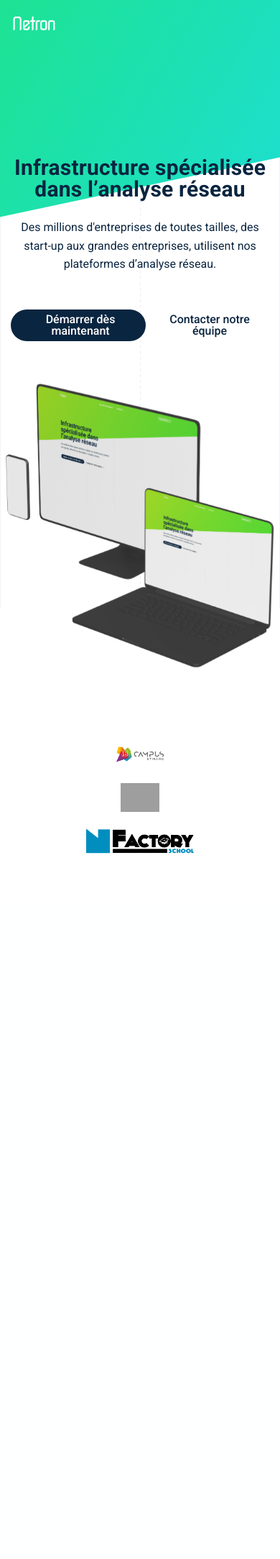
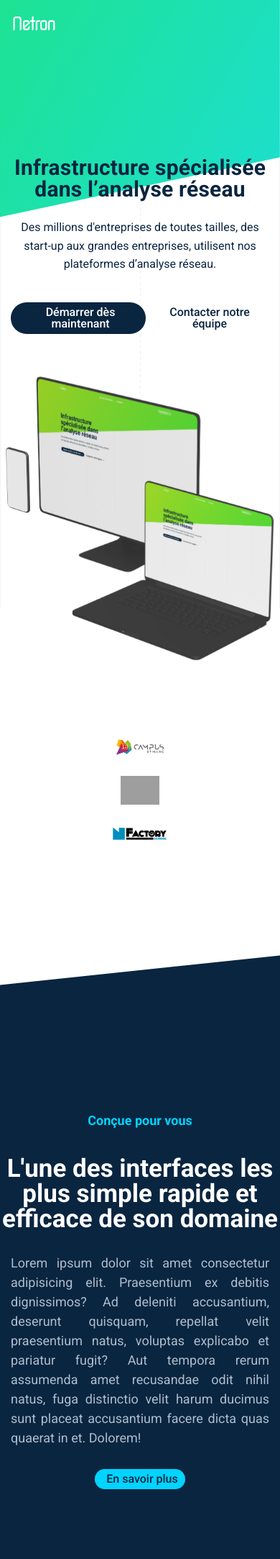
Before and after one commit to needforschool/netron, a PHP site: page /design.html in a window 390 px wide. Shown: the top 2166 px of the page at 72% size. Before the commit the page ends 1186 px from the top, so only its background shows below. Run offline with PHP 8.4, Linux system fonts and the light colour scheme; grey boxes are pictures that could not be loaded.

Commit message:
style - preview

```diff
--- a/assets/css/style.css
+++ b/assets/css/style.css
@@ -45,8 +45,9 @@
 :root {
     --white: #fff;
     --black: #000;
-    --orange: #ce8d14;
+    --gray: #adbdcc;
     --blue-primary: #0a2540;
+    --blue-secondary: #00d4ff;
     --regular: 400;
     --semi-bold: 500;
     --bold: 700;
@@ -118,8 +119,14 @@
     background-color: var(--blue-primary);
 }
 
-.btn.btn-blue-primary:hover {
-    opacity: .6;
+.btn.btn-blue-secondary {
+    color: var(--blue-primary);
+    background-color: var(--blue-secondary);
+}
+
+.btn.btn-blue-secondary:hover {
+    background-color: var(--white);
+    opacity: 1;
 }
 
 .btn .btn-arrow {
@@ -184,6 +191,39 @@
     height: 100%;
 }
 
+/* background */
+
+.background-rainbow {
+    z-index: -10;
+    height: 600px;
+    width: 100%;
+    left: 0;
+    right: 0;
+    top: -340px;
+    bottom: 0;
+    position: absolute;
+    background: linear-gradient(124deg, #ff2400, #e81d1d, #e8b71d, #e3e81d, #1de840, #1ddde8, #2b1de8, #dd00f3, #dd00f3);
+    background-size: 1800% 1800%;
+    -webkit-animation: rainbow 18s ease infinite;
+    -z-animation: rainbow 18s ease infinite;
+    -o-animation: rainbow 18s ease infinite;
+    animation: rainbow 18s ease infinite;
+    transform: skeWy(-12deg);
+}
+
+.background-blue-primary {
+    z-index: -10;
+    height: 100%;
+    width: 100%;
+    left: 0;
+    right: 0;
+    top: 0px;
+    bottom: 0;
+    position: absolute;
+    background-color: var(--blue-primary);
+    transform: skeWy(-6deg);
+}
+
 /* header */
 
 #header {
@@ -230,24 +270,6 @@
     flex-direction: column;
 }
 
-#layout .background-rainbow {
-    z-index: -10;
-    height: 600px;
-    width: 100%;
-    left: 0;
-    right: 0;
-    top: -340px;
-    bottom: 0;
-    position: absolute;
-    background: linear-gradient(124deg, #ff2400, #e81d1d, #e8b71d, #e3e81d, #1de840, #1ddde8, #2b1de8, #dd00f3, #dd00f3);
-    background-size: 1800% 1800%;
-    -webkit-animation: rainbow 18s ease infinite;
-    -z-animation: rainbow 18s ease infinite;
-    -o-animation: rainbow 18s ease infinite;
-    animation: rainbow 18s ease infinite;
-    transform: skeWy(-12deg);
-}
-
 #layout .layout-wrapper {
     display: flex;
 }
@@ -271,7 +293,7 @@
 }
 
 #layout .layout-wrapper .layout-text .layout-text-btn {
-    margin-top: 50px;
+    margin-top: 40px;
     display: flex;
 }
 
@@ -296,8 +318,7 @@
 }
 
 #layout .layout-partners .layout-partners-link {
-    width: 100%;
-    max-width: 100px;
+    width: 0;
     display: flex;
     justify-content: center;
 }
@@ -305,6 +326,67 @@
 #layout .layout-partners .layout-partners-link .layout-partners-img {
     height: 40px;
     width: auto;
+}
+
+#preview {
+    margin-top: 100px;
+    display: flex;
+    flex-direction: column;
+    position: relative;
+    padding: 200px 0;
+    color: var(--white);
+}
+
+#preview .preview-wrapper {
+    display: flex;
+}
+
+#preview .preview-wrapper .preview-text {
+    flex: 1;
+}
+
+#preview .preview-wrapper .preview-text .preview-text-tag {
+    color: var(--blue-secondary);
+    font-weight: var(--bold);
+    font-size: 18px;
+}
+
+#preview .preview-wrapper .preview-text .preview-text-title {
+    margin-top: 40px;
+    font-size: 35px;
+    font-weight: var(--bold);
+}
+
+#preview .preview-wrapper .preview-text .preview-text-desc {
+    margin-top: 30px;
+    font-size: 18px;
+    color: var(--gray);
+    line-height: 1.5;
+}
+
+#preview .preview-wrapper .preview-text .preview-text-btn {
+    margin-top: 30px;
+    display: flex;
+}
+
+#preview .preview-wrapper .preview-slider {
+    display: flex;
+    flex: 1;
+    align-items: center;
+    justify-content: center;
+}
+
+#preview .preview-wrapper .preview-slider .swiper-container {
+    width: 300px;
+    max-width: 100%;
+    height: 300px;
+    margin: 0;
+}
+
+#preview .preview-wrapper .preview-slider .swiper-slide {
+    background-position: center;
+    background-size: cover;
+    border-radius: 3px;
 }
 
 @media only screen and (max-width: 1098px) {
@@ -326,17 +408,15 @@
     #header .navbar .btn.btn-white {
         display: none;
     }
-    #layout .layout-wrapper {
+    #layout .layout-wrapper, #preview .preview-wrapper {
         flex-direction: column;
+        text-align: center;
     }
     #layout .layout-wrapper .layout-text .layout-text-title {
         text-align: center;
         font-size: 30px;
     }
-    #layout .layout-wrapper .layout-text .layout-text-desc {
-        text-align: center;
-    }
-    #layout .layout-wrapper .layout-text .layout-text-btn {
+    #layout .layout-wrapper .layout-text .layout-text-btn, #preview .preview-wrapper .preview-text .preview-text-btn {
         justify-content: center;
     }
     #layout .layout-partners {
@@ -346,6 +426,13 @@
     }
     #layout .layout-partners .layout-partners-link {
         margin: 10px 0;
+    }
+    #preview .preview-wrapper .preview-slider {
+        margin-top: 100px;
+    }
+    .preview-text-desc{
+        text-align: justify;
+        margin: 15px;
     }
 }
 
--- a/assets/js/script.js
+++ b/assets/js/script.js
@@ -0,0 +1,37 @@
+// var mySwiper = new Swiper('.swiper-container', {
+//     // Optional parameters
+//     direction: 'vertical',
+//     loop: true,
+
+//     // If we need pagination
+//     pagination: {
+//       el: '.swiper-pagination',
+//     },
+
+//     // Navigation arrows
+//     navigation: {
+//       nextEl: '.swiper-button-next',
+//       prevEl: '.swiper-button-prev',
+//     },
+
+//     // And if we need scrollbar
+//     scrollbar: {
+//       el: '.swiper-scrollbar',
+//     },
+//   })
+
+var swiper = new Swiper('.swiper-container', {
+  effect: 'cube',
+  grabCursor: true,
+  loop: true,
+  cubeEffect: {
+    shadow: true,
+    slideShadows: true,
+    shadowOffset: 20,
+    shadowScale: 0.94,
+  },
+  autoplay: {
+    delay: 5000,
+    disableOnInteraction: false,
+  }
+});
--- a/design.html
+++ b/design.html
@@ -4,6 +4,7 @@
 <head>
     <meta charset="UTF-8">
     <meta name="viewport" content="width=device-width, initial-scale=1.0">
+    <link rel="stylesheet" href="https://unpkg.com/swiper/swiper-bundle.min.css">
     <link rel="stylesheet" href="assets/css/style.css">
     <title>Netron</title>
 
@@ -77,24 +78,68 @@
             </div>
         </div>
         <div class="layout-partners container">
-            <a href="https://campus-saint-marc.com/" class="layout-partners-link">
-                <img class="layout-partners-img"
-                    src="./assets/img/campus.png"
-                    alt="Logo Partner Campus Saint Marc ">
+            <a href="https://campus-saint-marc.com/" class="layout-partners-link" target="_blank">
+                <img class="layout-partners-img" src="./assets/img/campus.png" alt="Logo Partner Campus Saint Marc ">
             </a>
 
-            <a href="https://onruntime.com/" class="layout-partners-link">
-                <img class="layout-partners-img"
-                    src="https://cdn.onruntime.com/img/logo/logo.png"
+            <a href="https://onruntime.com/" class="layout-partners-link" target="_blank">
+                <img class="layout-partners-img" src="https://cdn.onruntime.com/img/logo/logo.png"
                     alt="Logo Partner onRuntime">
             </a>
-            <a href="https://nfactory.school/" class="layout-partners-link">
-                <img class="layout-partners-img"
-                    src="./assets/img/nfactoy.png"
-                    alt="Logo Partner NFactory School">
+            <a href="https://nfactory.school/" class="layout-partners-link" target="_blank">
+                <img class="layout-partners-img" src="./assets/img/nfactoy.png" alt="Logo Partner NFactory School"
+                    style="
+                transform: scale(.5);">
             </a>
         </div>
     </section>
+    <section id="preview">
+        <div class="background-blue-primary"></div>
+        <div class="preview-wrapper container">
+            <div class="preview-text">
+                <h3 class="preview-text-tag">Conçue pour vous</h1>
+                    <h1 class="preview-text-title">L'une des interfaces les plus simple rapide et efficace de son
+                        domaine</h1>
+                    <p class="preview-text-desc">Lorem ipsum dolor sit amet consectetur adipisicing elit. Praesentium ex
+                        debitis dignissimos? Ad deleniti accusantium, deserunt quisquam, repellat velit praesentium
+                        natus, voluptas explicabo et pariatur fugit? Aut tempora rerum assumenda amet recusandae odit
+                        nihil natus, fuga distinctio velit harum ducimus sunt placeat accusantium facere dicta quas
+                        quaerat in et. Dolorem!</p>
+                    <div class="preview-text-btn">
+                        <a class="btn btn-blue-secondary" href="#">En savoir plus
+                            <svg class="btn-arrow" width="10" height="10" viewBox="0 0 10 10" aria-hidden="true">
+                                <g fill-rule="evenodd">
+                                    <path class="btn-arrow-line" d="M0 5h7"></path>
+                                    <path class="btn-arrow-tip" d="M1 1l4 4-4 4"></path>
+                                </g>
+                            </svg>
+                        </a>
+                    </div>
+            </div>
+            <div class="preview-slider">
+                <div class="swiper-container">
+                    <div class="swiper-wrapper">
+                        <div class="swiper-slide" style="background-image:url(https://picsum.photos/id/232/1920/1080)">
+                        </div>
+                        <div class="swiper-slide" style="background-image:url(https://picsum.photos/id/236/1920/1080)">
+                        </div>
+                        <div class="swiper-slide" style="background-image:url(https://picsum.photos/id/235/1920/1080)">
+                        </div>
+                        <div class="swiper-slide" style="background-image:url(https://picsum.photos/id/234/1920/1080)">
+                        </div>
+                        <div class="swiper-slide" style="background-image:url(https://picsum.photos/id/233/1920/1080)">
+                        </div>
+                    </div>
+                    <!-- Add Pagination -->
+                    <div class="swiper-pagination"></div>
+                </div>
+            </div>
+        </div>
+        </div>
+
+    </section>
+    <script src="https://unpkg.com/swiper/swiper-bundle.min.js"></script>
+    <script src="assets/js/script.js"></script>
 </body>
 
 </html>
```
Also changed, not shown: assets/img/bg-fou.jpg (added).
